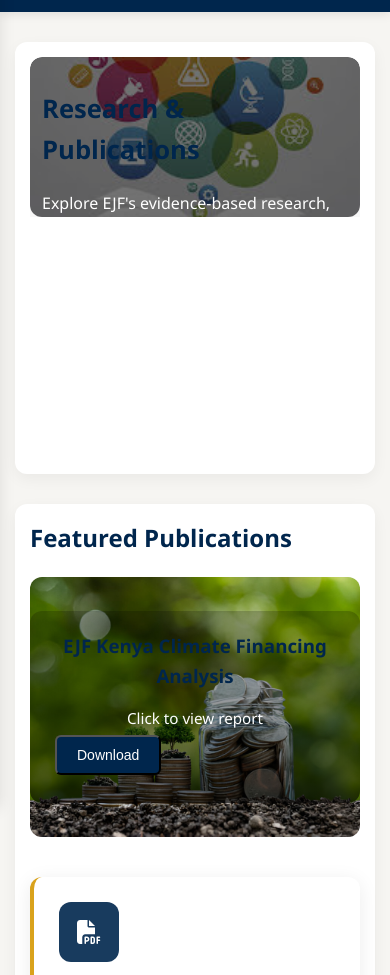
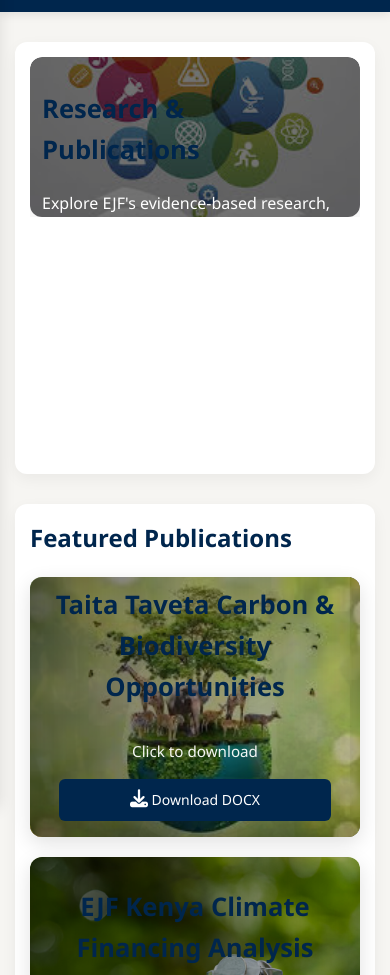
Before and after one commit to anonymike/Economic-Justice-Forum, a website: page research.html in a window 390 px wide. Shown: the part 125-1100 px from the top of the page. Drawn offline with Linux system fonts and the light colour scheme.

Commit message:
LET'S GO EJF😎

```diff
--- a/research.html
+++ b/research.html
@@ -19,6 +19,58 @@
       --gold: #d9a21c;
       --text: #333333;
       --light-gray: #f8f9fa;
+    }
+
+    /* Featured cover visuals */
+    .kenya-cover { margin-bottom: 20px; }
+    .cover-image {
+      position: relative;
+      width: 100%;
+      height: 260px;
+      border-radius: 12px;
+      overflow: hidden;
+      box-shadow: 0 6px 20px rgba(0,0,0,0.12);
+      background: #000; /* fallback */
+    }
+    .cover-overlay {
+      position: absolute;
+      inset: 0;
+      background: linear-gradient( to right, rgba(0,0,0,0.55), rgba(0,0,0,0.25) );
+      color: #fff;
+      display: flex;
+      flex-direction: column;
+      justify-content: center;
+      padding: 24px;
+      gap: 10px;
+      z-index: 2;
+    }
+    .cover-overlay h3 { margin: 0; font-size: 1.6rem; }
+    .cover-cta { opacity: 0.95; }
+
+    /* Scrolling background using two images */
+    .cover-image.scrolling-bg::before,
+    .cover-image.scrolling-bg::after {
+      content: '';
+      position: absolute;
+      top: 0; left: 0; bottom: 0; right: 0;
+      background-size: cover;
+      background-position: center;
+      transform: translateX(0);
+      will-change: transform;
+      animation: slide-h 18s linear infinite;
+      z-index: 1;
+      opacity: 0.9;
+    }
+    .cover-image.scrolling-bg::before {
+      background-image: url('images-projects/taita-biodiversity.jpg');
+    }
+    .cover-image.scrolling-bg::after {
+      background-image: url('images-projects/taita_biodiversity2.jpg');
+      animation-delay: 9s; /* half offset for seamless swap */
+    }
+    @keyframes slide-h {
+      0% { transform: translateX(0); }
+      100% { transform: translateX(-8%); }
     }
 
     * {
@@ -660,10 +712,26 @@
 
   <section class="card">
     <h2>Featured Publications</h2>
-    <!-- Kenya cover moved here: click to open modal or download -->
+
+    <!-- Taita Taveta Carbon & Biodiversity Opportunities Cover Card (first) -->
     <div class="kenya-cover">
-      <!-- Replace the src with the image you will place in the repo: images-projects/ejf-kenya-cover.jpg -->
+      <div class="cover-image scrolling-bg" role="button" tabindex="0"
+           onclick="window.location.href='documents/reports/Taita_Taveta_Carbon_Biodiversity_Opportunities.docx'"
+           onkeypress="if(event.key==='Enter') window.location.href='documents/reports/Taita_Taveta_Carbon_Biodiversity_Opportunities.docx'">
+        <div class="cover-overlay">
+          <h3>Taita Taveta Carbon & Biodiversity Opportunities</h3>
+          <p class="cover-cta">Click to download</p>
+          <a class="download-btn" href="documents/reports/Taita_Taveta_Carbon_Biodiversity_Opportunities.docx" download>
+            <i class="fas fa-download"></i> Download DOCX
+          </a>
+        </div>
+      </div>
+    </div>
+
+    <!-- Kenya cover follows -->
+    <div class="kenya-cover">
       <div class="cover-image" role="button" tabindex="0"
+           style="background-image: url('images-projects/climate_finance.jpg'); background-size: cover; background-position: center;"
            onclick="openPdfModal('documents/reports/EJF Kenya Climate Financing Analysis Report.pdf','kenya-modal')"
            onkeypress="if(event.key==='Enter') openPdfModal('documents/reports/EJF Kenya Climate Financing Analysis Report.pdf','kenya-modal')">
         <div class="cover-overlay">
```
Also changed, not shown: index.html (+74 -4 lines), images-projects/taita-biodiversity.jpg (added), images-projects/taita_biodiversity2.jpg (added), 1 other file.
